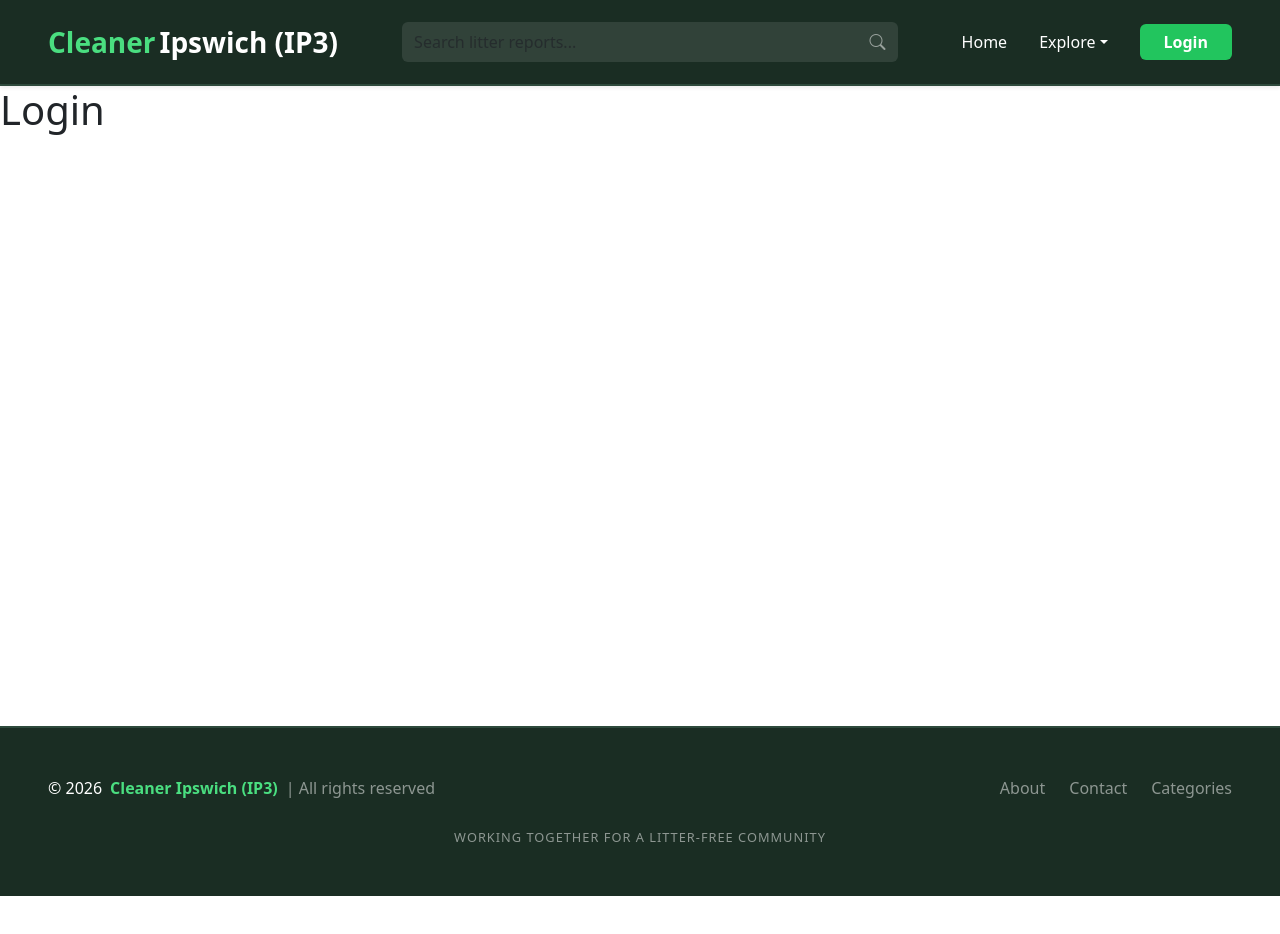
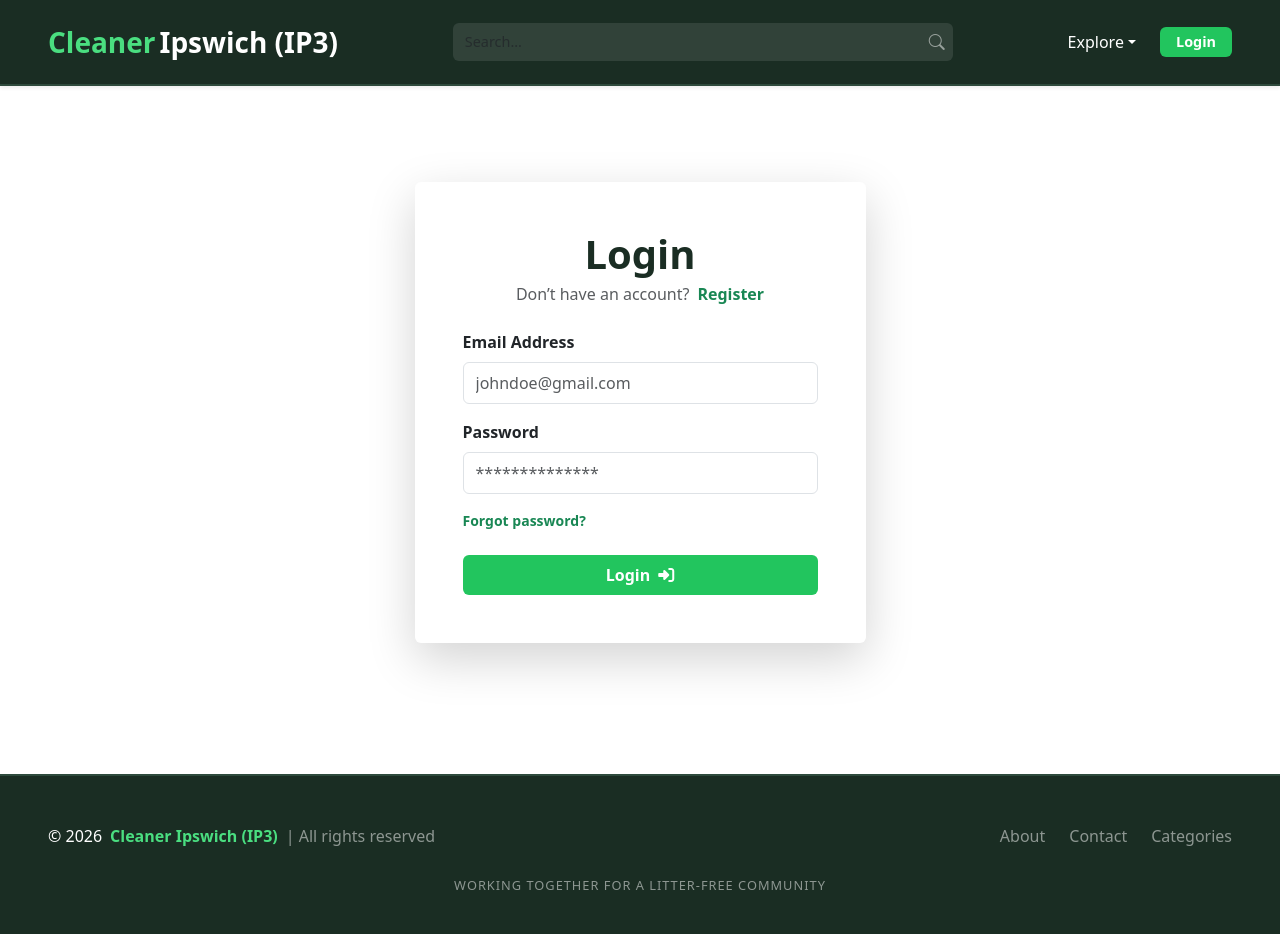
Before and after one commit to RobertasKirkickas/final-project, a React (Vite) app in the folder frontend/: page /login in a window 1280 px wide. Shown: the top 934 px of the page. Before the commit the page ends 896 px from the top, so only its background shows below. Built offline with nearby package versions, Linux system fonts and the light colour scheme; what simple-zustand-devtools would draw is missing.

Commit message:
Refactored Header component for improved authentication handling and UI enhancements, Added Login form

```diff
--- a/frontend/src/layouts/Header.jsx
+++ b/frontend/src/layouts/Header.jsx
@@ -4,66 +4,55 @@ import { useAuthStore } from '../store/auth';
 
 function Header() {
 	// Accessing authentication state and user data
-	const isLoggedIn = useAuthStore((state) => state.isLoggedIn);
+	const allUserData = useAuthStore((state) => state.allUserData);
 	const user = useAuthStore((state) => state.user);
+	const isLoggedIn = allUserData !== null;
 
 	return (
 		<header className='navbar-dark sticky-top shadow-sm' style={{ backgroundColor: '#1a2d23', borderBottom: '2px solid #2e4a3c' }}>
-			<nav className='navbar navbar-expand-lg py-3'>
-				<div className='container-fluid px-lg-5'>
+			<nav className='navbar py-3'>
+				<div className='container-fluid px-2 px-lg-5 d-flex align-items-center justify-content-between flex-nowrap'>
 					{/* Logo */}
-					<Link className='navbar-brand d-flex align-items-center' to='/'>
+					<Link className='navbar-brand d-flex align-items-center me-2' to='/'>
+						<div className='d-none d-sm-flex align-items-center'>
 							<span className='fw-bold fs-3' style={{ color: '#4ade80' }}>
 								Cleaner
 							</span>
 							<span className='fw-bold fs-3 text-white ms-1'>Ipswich (IP3)</span>
+						</div>
+						<div className='d-flex d-sm-none align-items-center fw-bold fs-4'>
+							<span style={{ color: '#4ade80' }}>[</span>
+							<span className='text-white'>CI.IP3</span>
+							<span style={{ color: '#4ade80' }}>]</span>
+						</div>
 					</Link>
 
-					{/* Mobile Nav */}
-					<button
-						className='navbar-toggler'
-						type='button'
-						data-bs-toggle='collapse'
-						data-bs-target='#navbarCollapse'
-						aria-controls='navbarCollapse'
-						aria-expanded='false'
-						aria-label='Toggle navigation'
-					>
-						<span className='navbar-toggler-icon' />
-					</button>
-
-					{/* Main Nav content */}
-					<div className='collapse navbar-collapse' id='navbarCollapse'>
 					{/* Search bar */}
-						<div className='nav mt-3 mt-lg-0 px-lg-5 flex-grow-1'>
-							<form className='w-100 position-relative' style={{ maxWidth: '500px' }}>
+					<div className='flex-grow-1 px-1 px-md-5'>
+						<form className='w-100 position-relative' style={{ maxWidth: '500px', margin: '0 auto' }}>
 							<input
 								className='form-control pe-5 border-0 py-2'
 								type='search'
-									placeholder='Search litter reports...'
+								placeholder='Search...'
 								aria-label='Search'
-									style={{ backgroundColor: 'rgba(255, 255, 255, 0.1)', color: 'white' }}
+								style={{ backgroundColor: 'rgba(255, 255, 255, 0.1)', color: 'white', fontSize: '0.9rem' }}
 							/>
-								<Link to='/search/' className='btn position-absolute top-50 end-0 translate-middle-y border-0'>
+							<Link to='/search/' className='btn position-absolute top-50 end-0 translate-middle-y border-0 p-2'>
 								<i className='bi bi-search text-white-50'></i>
 							</Link>
 						</form>
 					</div>
 
-						{/* Nav links (right side) */}
-						<ul className='navbar-nav align-items-lg-center ms-auto'>
-							<li className='nav-item'>
-								<Link className='nav-link px-3 text-white' to='/'>
-									Home
-								</Link>
-							</li>
+					{/* Nav links */}
 
+					<ul className='navbar-nav flex-row align-items-center ms-auto gap-2 gap-sm-3'>
 						{/* Explore Dropdown */}
 						<li className='nav-item dropdown'>
-								<a className='nav-link dropdown-toggle px-3 text-white' href='#' id='pagesMenu' data-bs-toggle='dropdown' aria-expanded='false'>
-									Explore
+							<a className='nav-link dropdown-toggle px-2 text-white' href='#' id='pagesMenu' data-bs-toggle='dropdown' aria-expanded='false'>
+								<span className='d-none d-md-inline'>Explore</span>
+								<i className='bi bi-compass d-inline d-md-none fs-5'></i>
 							</a>
-								<ul className='dropdown-menu dropdown-menu-end shadow' aria-labelledby='pagesMenu'>
+							<ul className='dropdown-menu dropdown-menu-end shadow position-absolute' aria-labelledby='pagesMenu'>
 								<li>
 									<Link className='dropdown-item' to='/categories/'>
 										<i className='bi bi-grid-fill me-2'></i>Categories
@@ -73,33 +62,38 @@ function Header() {
 									<hr className='dropdown-divider' />
 								</li>
 								<li>
+									<Link className='dropdown-item' to='/'>
+										Home
+									</Link>
+								</li>
+								<li>
 									<Link className='dropdown-item' to='/about/'>
-											About Project
+										About
 									</Link>
 								</li>
 								<li>
 									<Link className='dropdown-item' to='/contact/'>
-											Contact Support
+										Contact
 									</Link>
 								</li>
 							</ul>
 						</li>
 
 						{/* User Menu */}
-							{isLoggedIn() ? (
-								<li className='nav-item dropdown ms-lg-3'>
+						{isLoggedIn ? (
+							<li className='nav-item dropdown'>
 								<a
-										className='btn dropdown-toggle w-100 mt-2 mt-lg-0 text-white'
+									className='btn dropdown-toggle d-flex align-items-center text-white px-2 py-1'
 									href='#'
 									id='userMenu'
 									data-bs-toggle='dropdown'
 									aria-expanded='false'
 									style={{ backgroundColor: '#2e4a3c', border: '1px solid #4ade80' }}
 								>
-										<i className='bi bi-person-circle me-2'></i>
-										{user().username}
+									<i className='bi bi-person-circle'></i>
+									<span className='ms-2 d-none d-md-inline small'>{user().username}</span>
 								</a>
-									<ul className='dropdown-menu dropdown-menu-end shadow' aria-labelledby='userMenu'>
+								<ul className='dropdown-menu dropdown-menu-end shadow position-absolute' aria-labelledby='userMenu'>
 									<li>
 										<Link className='dropdown-item' to='/dashboard/'>
 											<i className='bi bi-speedometer2 me-2'></i>Dashboard
@@ -116,14 +110,13 @@ function Header() {
 								</ul>
 							</li>
 						) : (
-								<div className='d-flex gap-2 ms-lg-3 mt-3 mt-lg-0'>
-									<Link to='/login/' className='btn btn-success px-4 fw-bold' style={{ backgroundColor: '#22c55e', border: 'none' }}>
+							<li className='nav-item'>
+								<Link to='/login/' className='btn btn-success px-3 py-1 fw-bold' style={{ backgroundColor: '#22c55e', border: 'none', fontSize: '0.9rem' }}>
 									Login
 								</Link>
-								</div>
+							</li>
 						)}
 					</ul>
-					</div>
 				</div>
 			</nav>
 		</header>
--- a/frontend/src/views/auth/Login.jsx
+++ b/frontend/src/views/auth/Login.jsx
@@ -1,11 +1,121 @@
-import React from 'react';
+import React, { useState, useEffect } from 'react';
+import { Link, useNavigate } from 'react-router-dom';
+import { useAuthStore } from '../../store/auth';
+import { login } from '../../utils/auth';
 
-const Login = () => {
+function Login() {
+	const [bioData, setBioData] = useState({ email: '', password: '' });
+	const [isLoading, setIsLoading] = useState(false);
+	const [errorMsg, setErrorMsg] = useState(null);
+
+	const allUserData = useAuthStore((state) => state.allUserData);
+	const navigate = useNavigate();
+
+	// Redirect user if they are already logged in
+	useEffect(() => {
+		if (allUserData !== null) {
+			navigate('/dashboard/');
+		}
+	}, [allUserData, navigate]);
+
+	// Update state on input change
+	const handleBioDataChange = (event) => {
+		setBioData({
+			...bioData,
+			[event.target.name]: event.target.value,
+		});
+	};
+
+	// Form submission handler
+	const handleLogin = async (e) => {
+		e.preventDefault();
+		setIsLoading(true);
+		setErrorMsg(null); // Clear previous errors
+
+		const { error } = await login(bioData.email, bioData.password);
+
+		if (error) {
+			// Error message if login fails
+			setErrorMsg('Invalid email or password. Please check your credentials.');
+			setBioData({ ...bioData, password: '' });
+		} else {
+			navigate('/dashboard/');
+		}
+
+		setIsLoading(false);
+	};
+
 	return (
-		<div>
-			<h1>Login</h1>
-		</div>
+		<section className='container py-5 mt-5'>
+			<div className='row align-items-center justify-content-center'>
+				<div className='col-lg-5 col-md-8'>
+					<div className='card shadow-lg border-0'>
+						<div className='card-body p-5'>
+							<div className='mb-4 text-center'>
+								<h1 className='mb-1 fw-bold' style={{ color: '#1a2d23' }}>
+									Login
+								</h1>
+								<p className='text-muted'>
+									Don’t have an account?
+									<Link to='/register/' className='ms-2 fw-bold text-success text-decoration-none'>
+										Register
+									</Link>
+								</p>
+							</div>
+
+							{errorMsg && (
+								<div className='alert alert-danger py-2 px-3 small d-flex align-items-center border-0' role='alert' style={{ borderRadius: '8px' }}>
+									<i className='bi bi-exclamation-triangle-fill me-2'></i>
+									<div>{errorMsg}</div>
+								</div>
+							)}
+							<form onSubmit={handleLogin} className='needs-validation'>
+								{/* Email field */}
+								<div className='mb-3'>
+									<label htmlFor='email' className='form-label fw-semibold'>
+										Email Address
+									</label>
+									<input type='email' className='form-control py-2' name='email' placeholder='johndoe@gmail.com' value={bioData.email} onChange={handleBioDataChange} required />
+								</div>
+
+								{/* Password field */}
+								<div className='mb-3'>
+									<label htmlFor='password' className='form-label fw-semibold'>
+										Password
+									</label>
+									<input type='password' className='form-control py-2' name='password' placeholder='**************' value={bioData.password} onChange={handleBioDataChange} required />
+								</div>
+
+								{/* Helper link */}
+								<div className='d-flex justify-content-between align-items-center mb-4'>
+									<Link to='/forgot-password/' className='small text-success text-decoration-none fw-bold'>
+										Forgot password?
+									</Link>
+								</div>
+
+								{/* Submit button */}
+								<div className='d-grid'>
+									<button className='btn btn-success py-2 fw-bold' type='submit' disabled={isLoading} style={{ backgroundColor: '#22c55e', border: 'none' }}>
+										{isLoading ? (
+											<>
+												<span className='me-2'>Processing...</span>
+												<i className='fas fa-spinner fa-spin' />
+											</>
+										) : (
+											<>
+												<span className='me-2'>Login</span>
+												<i className='fas fa-sign-in-alt' />
+											</>
+										)}
+									</button>
+								</div>
+							</form>
+						</div>
+					</div>
+				</div>
+			</div>
+		</section>
 	);
-};
+}
 
 export default Login;
```
Lines whose indentation alone changed are shown as unchanged.
